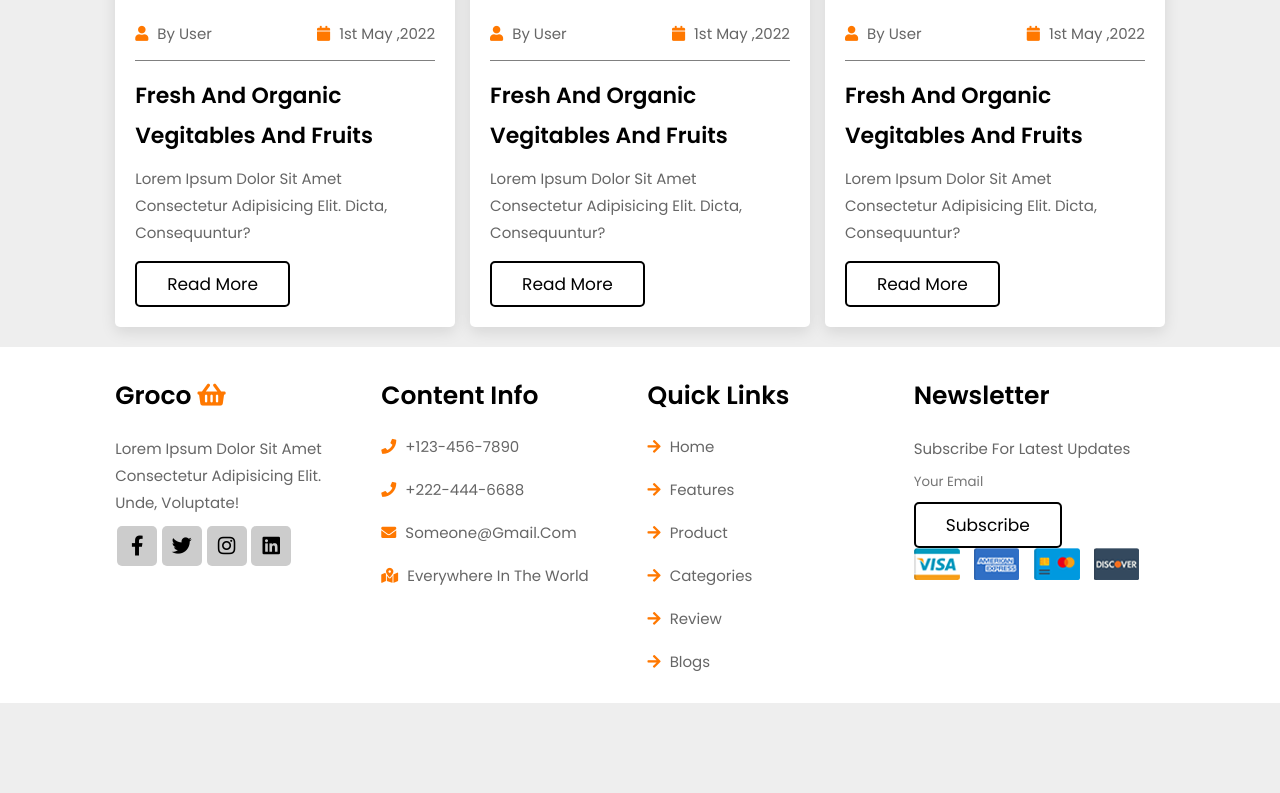
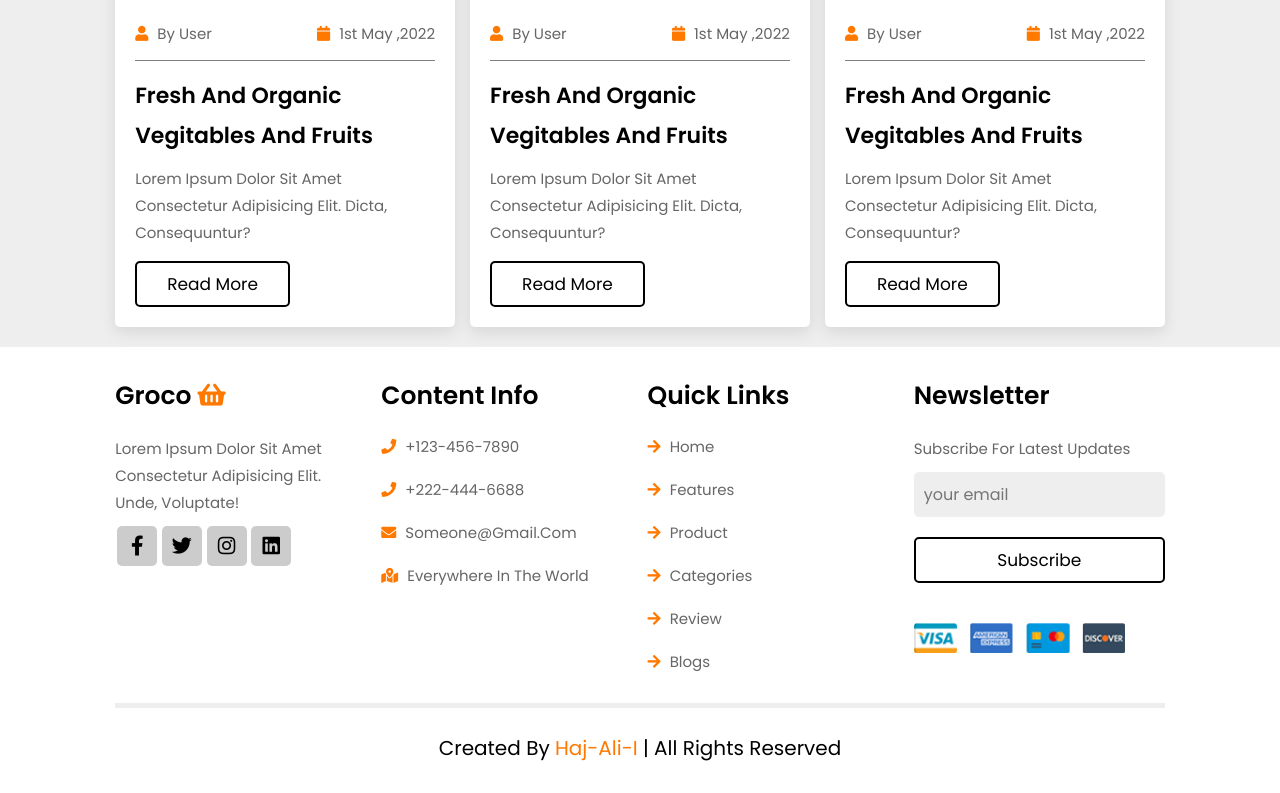
Before and after one commit to hjali7/groce-store, a plain HTML site: page index.html in a window 1280 px wide. Shown: the part 3940-4733 px from the top of the page. Before the commit the page ends 4643 px from the top, so only its background shows below. Drawn offline with Linux system fonts and the light colour scheme.

Commit message:
finished :)

```diff
--- a/index.html
+++ b/index.html
@@ -483,6 +483,8 @@
 
         </div>
 
+        <div class="credit"> created by <span> Haj-ali-i </span> | all rights reserved </div>
+
     </section>
 
 <!-- footer section end -->
--- a/stylesheet.css
+++ b/stylesheet.css
@@ -603,7 +603,39 @@ section{
     color:#fff;
 }
 
+.footer .container .box  .email{
+    background:#eee;
+    padding: 1rem;
+    border-radius: .5rem;
+    color:var(--black);
+    text-transform: none;
+    font-size: 1.6rem;
+    width: 100%;
+}
 
+.footer .container .box .btn{
+    margin:2rem 0;
+    width: 100%;
+}
+
+.footer .container .box .payment-img{
+    cursor: pointer;
+    height: 3rem;
+    margin-top: 2rem;
+}
+
+.credit{
+    font-size: 2rem;
+    text-align: center;
+    margin-top:2rem;
+    border-top: .5rem solid #eee;
+    padding: 1rem;
+    padding-top: 2.5rem;
+}
+
+.credit span{
+    color:var(--orange)
+}
 
 
 
@@ -670,4 +702,8 @@ section{
     .heading{
         font-size: 2.5rem;
     }
+    .footer{
+        text-align: center;
+    }
+
 }
```
